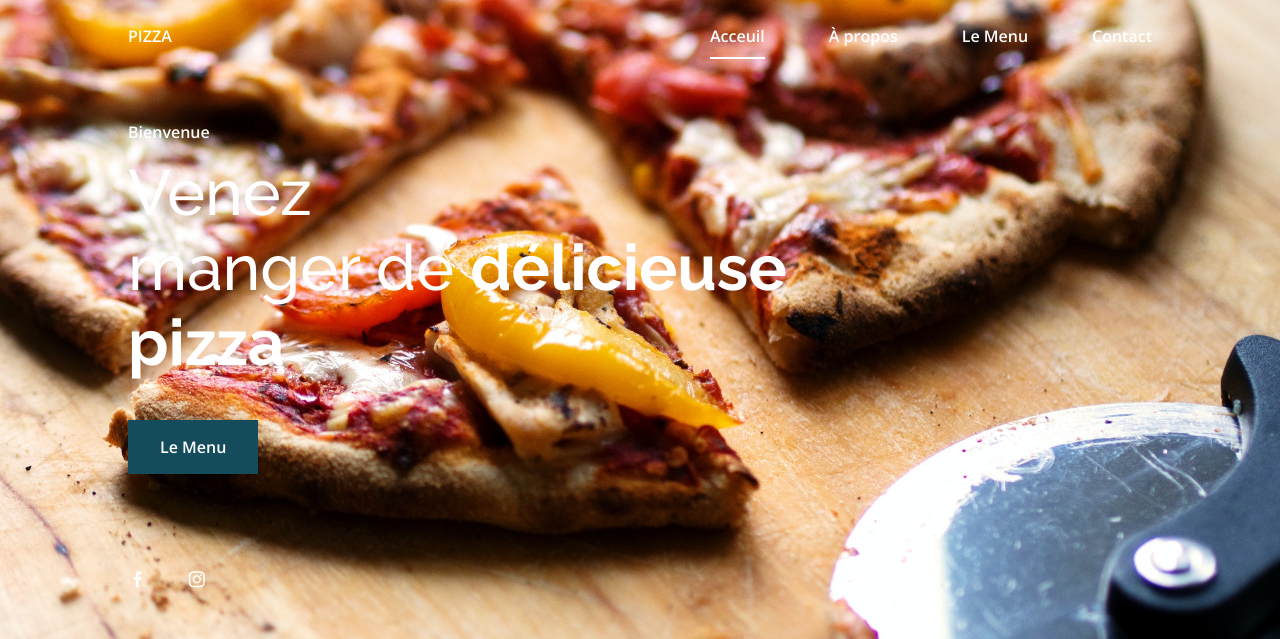
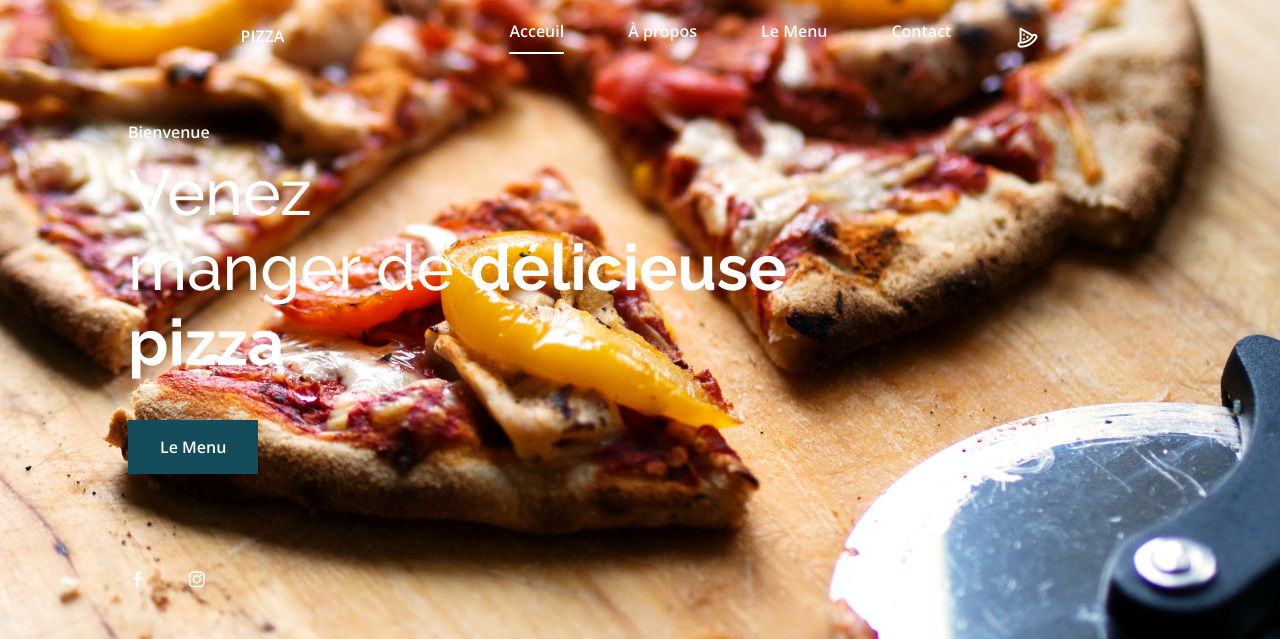
Before and after one commit to liohumb/Pizza, a PHP site: page / in a window 1280 px wide. Shown: the top 639 px of the page. Run offline with PHP 8.4, Linux system fonts and the light colour scheme.

Commit message:
ajout cart logo

```diff
--- a/assets/css/style.css
+++ b/assets/css/style.css
@@ -154,7 +154,7 @@ button {
 .nav {
     height: var(--header-height);
     display: flex;
-    justify-content: space-between;
+    justify-content: space-around;
     align-items: center;
 }
 
@@ -207,6 +207,10 @@ button {
 
 .nav__link:hover {
     color: var(--text-color);
+}
+
+.cart_logo {
+    font-size: 1.5rem;
 }
 
 .nav__close {
--- a/contact.html
+++ b/contact.html
@@ -25,6 +25,9 @@
                 </li>
                 <li class="nav__item">
                     <a href="contact.html" class="nav__link">Contact</a>
+                </li>
+                <li class="nav__item">
+                    <a href="panier.html" class="nav__link"><i class="uil uil-pizza-slice cart_logo"></i></a>
                 </li>
             </ul>
 
--- a/index.html
+++ b/index.html
@@ -25,6 +25,9 @@
                     </li>
                     <li class="nav__item">
                         <a href="contact.html" class="nav__link">Contact</a>
+                    </li>
+                    <li class="nav__item">
+                        <a href="panier.html" class="nav__link"><i class="uil uil-pizza-slice cart_logo"></i></a>
                     </li>
                 </ul>
 
--- a/menu.html
+++ b/menu.html
@@ -25,6 +25,9 @@
                 </li>
                 <li class="nav__item">
                     <a href="contact.html" class="nav__link">Contact</a>
+                </li>
+                <li class="nav__item">
+                    <a href="panier.html" class="nav__link"><i class="uil uil-pizza-slice cart_logo"></i></a>
                 </li>
             </ul>
 
```
